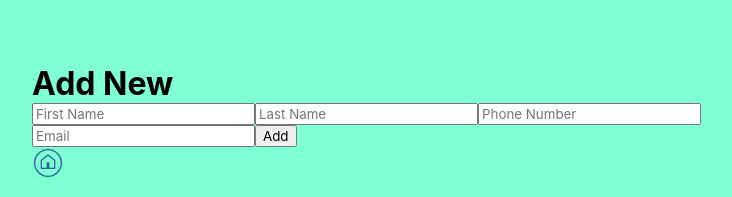
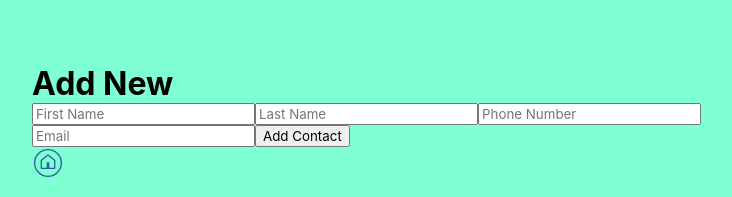
Before and after one commit to alyssakblanco/React-Contact-Book, a React (Create React App) app: page /add in a window 1280 px wide. Shown: the top 197 px of the page, without its empty margins (224-956 px from the left). Built offline with nearby package versions, Linux system fonts and the light colour scheme.

Commit message:
add task working

```diff
--- a/src/AddNew.js
+++ b/src/AddNew.js
@@ -1,31 +1,38 @@
-import React, { useState } from 'react';
+import React, {useState} from 'react';
 import HomeButton from './components/HomeButton';
 
+function AddNew(props) {
 
+    //form helper functions
+    const [formData, setFormData] = useState({
+        fname: "",
+        lname: "",
+        num: "",
+        email: ""
+    })
+    const changeData = e => {
+        setFormData({...formData, [e.target.name]: e.target.value})
+    }
 
-function AddNew() {
-
-    const [fname, setFname] = useState('');
-    const [lname, setLname] = useState('');
-    const [num, setNumber] = useState('');
-    const [email, setEmail] = useState('');
-
+    //submit function
+    const addContact = (e) => {
+        props.addContact(formData)
+        props.history.push("/")
+    }
 
     return (
         <div>
             <h1>Add New</h1>
-                <form id="addNew">
-                    <input type="text" placeholder="First Name" value={fname} onChange={(e) => setFname(e.target.value)}/>
-                    <input type="text" placeholder="Last Name" value={lname} onChange={(e) => setLname(e.target.value)}/>
-                    <input type="text" placeholder="Phone Number" value={num} onChange={(e) => setNumber(e.target.value)}/>
-                    <input type="text" placeholder="Email" value={email} onChange={(e) => setEmail(e.target.value)}/>
-
-                    <button type="submit">Add</button>
+            <form id="addNew" onSubmit={(e) => addContact(e)}>
+                <input type="text" name='fname' placeholder="First Name" value={formData.fname} onChange={changeData}/>
+                <input type="text" name='lname' placeholder="Last Name" value={formData.lname} onChange={changeData}/>
+                <input type="text" name='num' placeholder="Phone Number" value={formData.num}onChange={changeData}/>
+                <input type="text" name='email' placeholder="Email" value={formData.email} onChange={changeData}/>
+                <button type="submit">Add Contact</button>
             </form>
             <HomeButton />
         </div>
     )
-
 }
 
 export default AddNew
--- a/src/App.js
+++ b/src/App.js
@@ -1,18 +1,55 @@
+import {useState} from "react";
+import {Route} from 'react-router-dom';
 import AddNew from "./AddNew";
 import Home from "./Home";
-import {Route} from 'react-router-dom';
 import Edit from "./Edit";
 
 function App() {
 
+  const [contacts, setContacts] = useState(
+    [
+        {
+            id: 1,
+            firstName:"Alyssa",
+            lastName:"Blanco",
+            phone:"(813)480-2369",
+            email:"alyssakblanco@outlook.com"
+        },
+        {
+            id: 2,
+            firstName:"Peter",
+            lastName:"Parker",
+            phone:"(555)123-9876",
+            email:"notspiderman@outlook.com"
+        },
+        {
+            id: 3,
+            firstName:"Elon",
+            lastName:"Musk",
+            phone:"(555)321-6789",
+            email:"rocketman@outlook.com"
+        }
+    ]
+  )
+
+  //Add Contact
+  const addContact = (newContact) => {
+    const contact = {
+      id: Math.random(),
+      firstName: newContact.fname,
+      lastName: newContact.lname,
+      phone: newContact.num,
+      email: newContact.email
+    }
+    setContacts((oldArr) => [...oldArr, contact])
+  }
 
 
   return (
     <div>
-      <Route exact path="/" component={Home} />
-      <Route exact path="/add" component={AddNew} />
-      <Route exact path="/edit" component={Edit} />
-
+      <Route  exact path="/" render={(props) => <Home setContacts={setContacts} contacts={contacts} {...props} />}/>
+      <Route exact path="/add" render={(props) => <AddNew {...props} addContact={addContact} />}/>
+      <Route exact path="/edit" render={(props) => <Edit {...props} />} />
     </div>
   );
 }
--- a/src/Home.js
+++ b/src/Home.js
@@ -1,61 +1,26 @@
-import React, {useState } from 'react';
+import React, {useState} from 'react';
+import {Link} from 'react-router-dom';
 import ListItem from "./components/ListItem";
 import AddButton from "./components/AddButton";
 
-
-function Home(){
-
-  const [contacts, setContacts] = useState(
-    [
-        {
-            id: 1,
-            firstName:"Alyssa",
-            lastName:"Blanco",
-            phone:"(813)480-2369",
-            email:"alyssakblanco@outlook.com"
-        },
-        {
-            id: 2,
-            firstName:"Peter",
-            lastName:"Parker",
-            phone:"(555)123-9876",
-            email:"notspiderman@outlook.com"
-        },
-        {
-            id: 3,
-            firstName:"Elon",
-            lastName:"Musk",
-            phone:"(555)321-6789",
-            email:"rocketman@outlook.com"
-        }
-    ]
-  )
-
-  //Add Task
-  // const addTask = (task) => {
-  //   console.log(contact)
-  // }
+function Home({contacts, setContacts, addTask}){
 
   const [isActive, setActive] = useState("");
   const [currentId, setId] = useState(0);
-  //console.log('before ' + currentId);
 
-
-  //delete task
+  //Delete Task
   function deleteContact(id) {
-    // console.log('during ' + currentId);
     console.log('delete', id)
-    //look up filter
     setContacts(contacts.filter((contacts) => contacts.id !== id))
   }
 
+  //Modal function
   function toggleModal(id) {
     setActive(!isActive);
     setId(id);
-    // console.log('after ' + id);
-    // console.log('after ' + currentId);
   }
 
+  //MAIN APP VIEW
   return (
     <div>
 
@@ -64,13 +29,14 @@ function Home(){
       {contacts.length > 0 ? (<ListItem contacts={contacts} onDelete={toggleModal}/>)
       : ('Your Contact Book is Empty')}
 
-
+      <Link to={{pathname: "/add", data: {addTask: addTask}}}>
       <AddButton/>
+      </Link>
 
       <div className={isActive ? "show" : "hide"}>
-        <h3>delete contact?</h3>
-        <button onClick={toggleModal}>no</button>
-        <button onClick={() => {deleteContact(currentId); toggleModal()}}>yes</button>
+        <h3>Are you sure you want to delete this contact?</h3>
+        <button onClick={() => toggleModal()}>No</button>
+        <button onClick={() => {deleteContact(currentId); toggleModal()}}>Yes</button>
       </div>
 
     </div>
--- a/src/components/AddButton.js
+++ b/src/components/AddButton.js
@@ -1,11 +1,8 @@
 import React from 'react';
-import {Link} from 'react-router-dom';
 
-export default function Add3() {
+export default function AddButton() {
     return (
         <div id="add">
-
-    <Link to="/add">
 
             <svg width="48" height="48" viewBox="0 0 24 24" fill="none" xmlns="http://www.w3.org/2000/svg" datareactroot="">
             <path strokeLinejoin="round" strokeLinecap="round" strokeMiterlimit="10" strokeWidth="1" stroke="#265F58" fill="#98EED5" d="M12 22C17.5228 22 22 17.5228 22 12C22 6.47715 17.5228 2 12 2C6.47715 2 2 6.47715 2 12C2 17.5228 6.47715 22 12 22Z"></path>
@@ -13,7 +10,6 @@ return (
             <path strokeLinejoin="round" strokeLinecap="round" strokeMiterlimit="10" strokeWidth="1" stroke="#265F58" d="M12 18V6"></path>
             </svg>
 
-    </Link>
-
         </div>
-)}
+    )
+}
--- a/src/components/EditButton.js
+++ b/src/components/EditButton.js
@@ -1,11 +1,12 @@
 import React from 'react'
- export default function Edit() {
+ export default function EditButton() {
     return (
- <>
+        <div>
             <svg width="32" height="32" viewBox="0 0 24 24" fill="none" xmlns="http://www.w3.org/2000/svg" datareactroot="">
             <path fill="none" d="M20 12V21C20 21.55 19.55 22 19 22H3C2.45 22 2 21.55 2 21V5C2 4.45 2.45 4 3 4H12" undefined="1"></path>
             <path strokeLinejoin="round" strokeLinecap="round" strokeMiterlimit="10" strokeWidth="1" stroke="#325e97" d="M20 12V21C20 21.55 19.55 22 19 22H3C2.45 22 2 21.55 2 21V5C2 4.45 2.45 4 3 4H12"></path>
             <path strokeLinejoin="round" strokeLinecap="round" strokeMiterlimit="10" strokeWidth="1" stroke="#325e97" fill="none" d="M19.15 2.38001L9.24 12.29L8 16L11.71 14.76L21.62 4.85001C22.07 4.40001 22.13 3.71001 21.74 3.32001L20.68 2.26001C20.29 1.87001 19.6 1.92001 19.15 2.38001Z"></path>
             </svg>
-</>
-)}
+        </div>
+    )
+}
```
Lines whose indentation alone changed are shown as unchanged.
